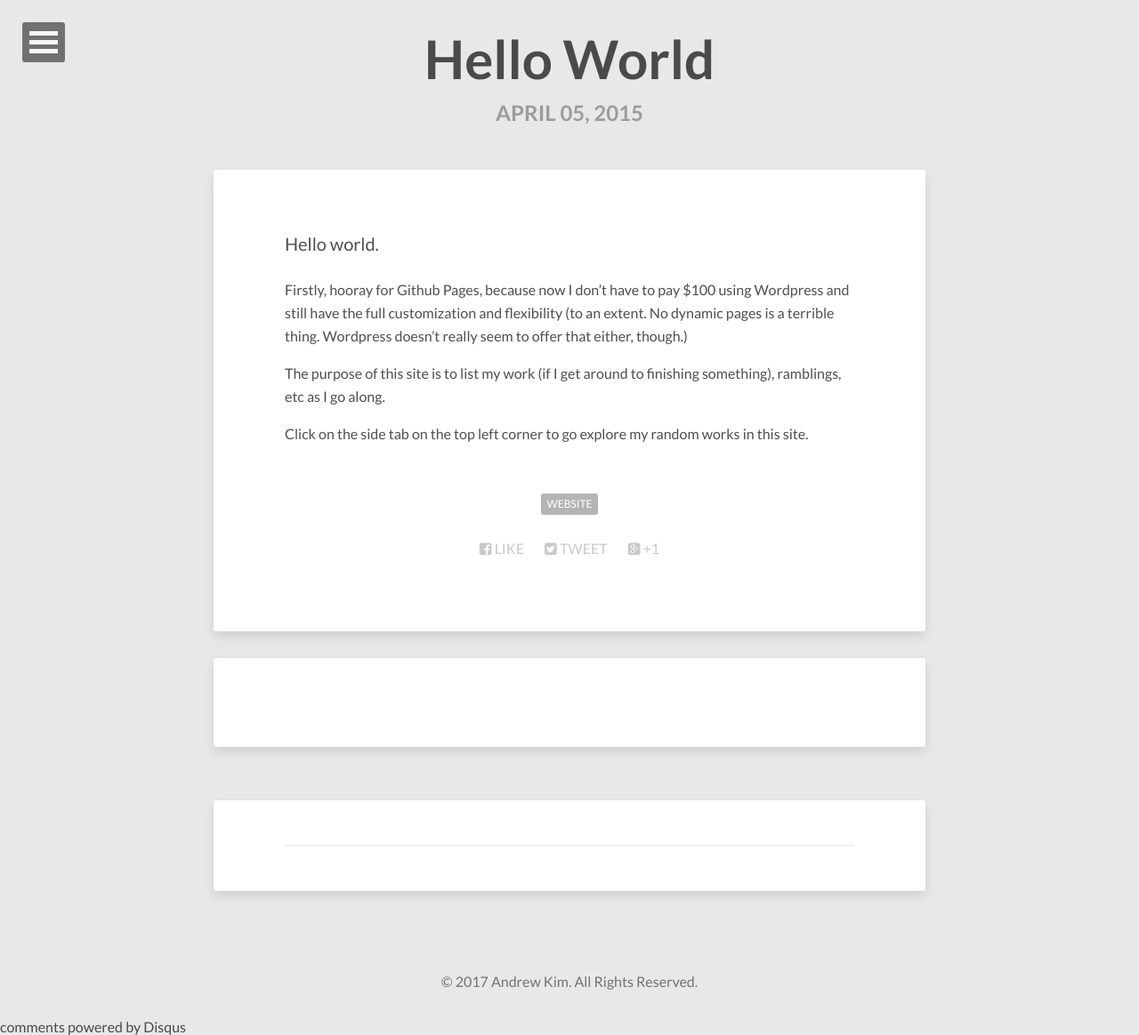
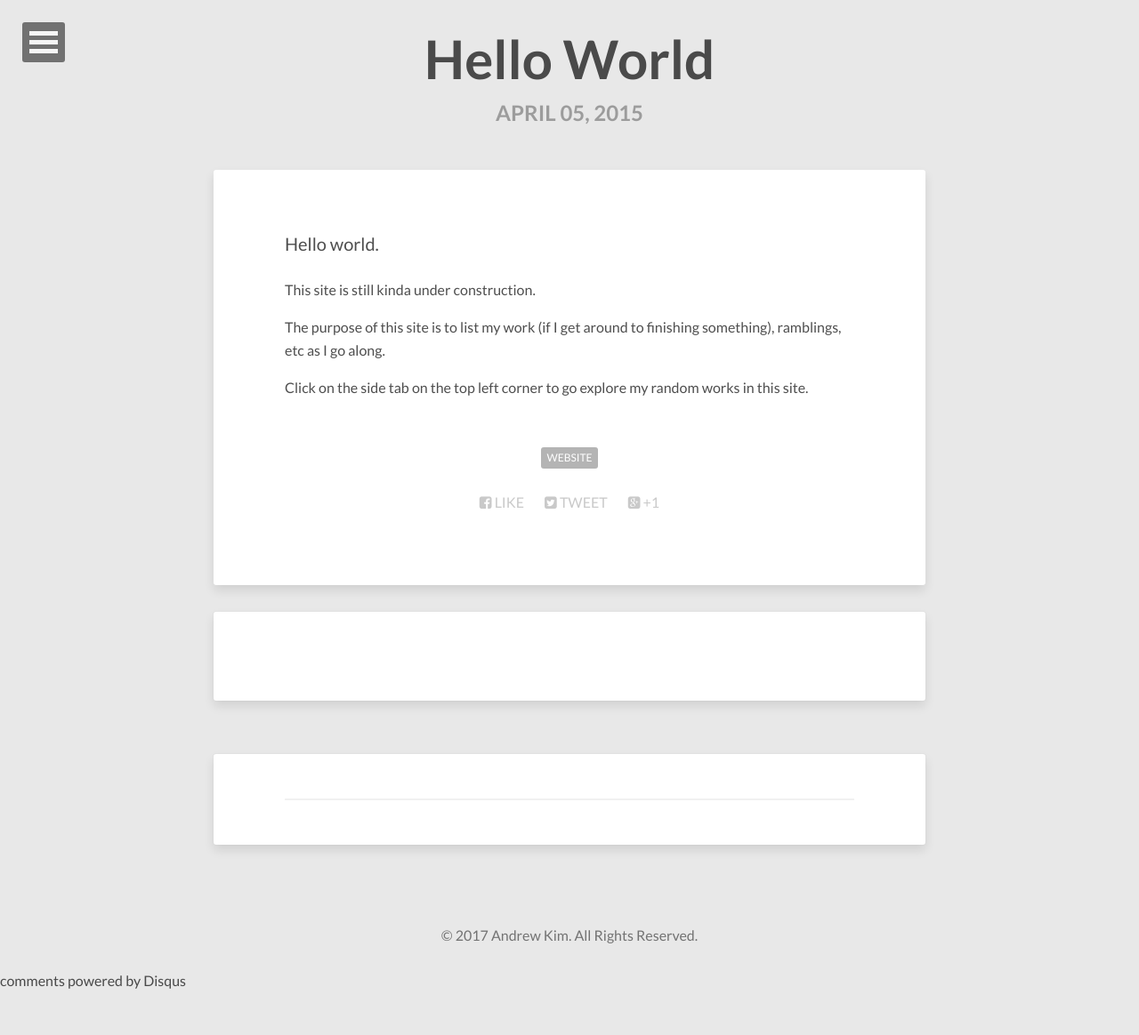
Before and after one commit to therladbsgh/therladbsgh.github.io, a Jekyll site: the page built from _posts/2015-04-05-hello-world.md, in a window 1280 px wide. Shown: the whole page at 89% size. Built offline with Jekyll 4.4.1, drawn with Linux system fonts in a browser that asks for light colours; nearby versions of some CDN libraries; comment, search, counter and statistics services are not loaded; after the commit the page ends 1112 px from its top, so only the background shows below that.

Commit message:
Update front page

```diff
--- a/_posts/2015-04-05-hello-world.md
+++ b/_posts/2015-04-05-hello-world.md
@@ -7,10 +7,7 @@ tags: [website]
 
 Hello world.
 
-Firstly, hooray for Github Pages, because now I don't have to pay
-$100 using Wordpress and still have the full customization and flexibility (to an extent.
-No dynamic pages is a terrible thing. Wordpress doesn't really seem to offer that
-either, though.)
+This site is still kinda under construction.
 
 The purpose of this site is to list my work (if I get around to finishing something),
 ramblings, etc as I go along.
```
